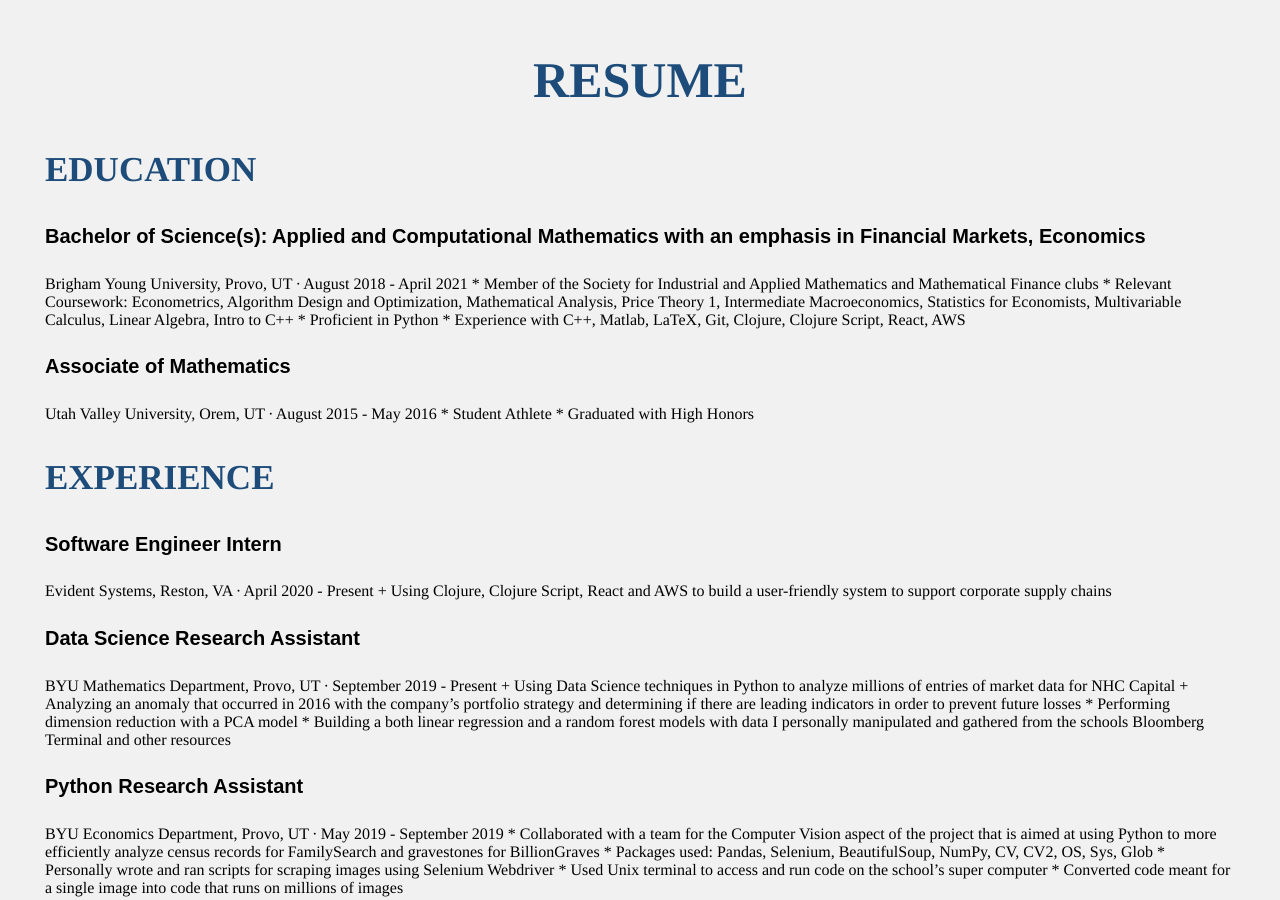
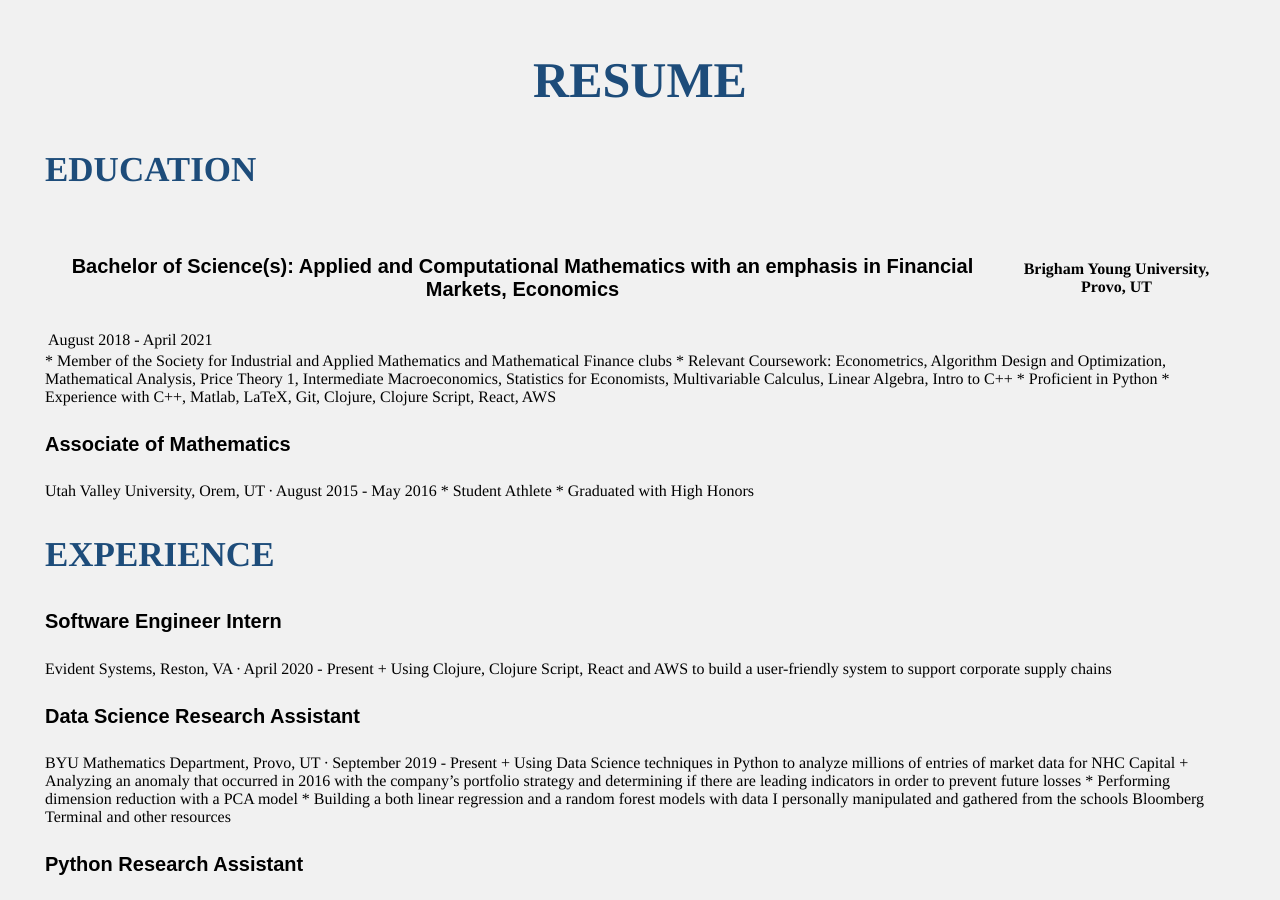
Before and after one commit to layniecalderwood/coryrhunter.com, a Jekyll site: the page built from index.md, in a window 1280 px wide and 900 px high, scrolled down 736 px. Built offline with Jekyll 4.4.1, drawn with Linux system fonts in a browser that asks for light colours; our own code applies the rules of GitHub Pages for plain Markdown files.

Commit message:
let's seeeee!

```diff
--- a/_layouts/default.html
+++ b/_layouts/default.html
@@ -290,9 +290,15 @@ article {
 
   <h3>EDUCATION</h3>
 
-  <h4> Bachelor of Science(s): Applied and Computational Mathematics with an emphasis in Financial Markets, Economics</h4>
-
-  Brigham Young University, Provo, UT ∙ August 2018 - April 2021
+  <table>
+  <tr>
+    <th><h4>Bachelor of Science(s): Applied and Computational Mathematics with an emphasis in Financial Markets, Economics</h4></th>
+    <th><strong>Brigham Young University, Provo, UT</strong></th>
+  </tr>
+  <tr>
+    <td>August 2018 - April 2021</td>
+  </tr>
+</table>
 
      * Member of the Society for Industrial and Applied Mathematics and Mathematical Finance clubs
      * Relevant Coursework: Econometrics, Algorithm Design and Optimization, Mathematical Analysis, Price Theory 1, Intermediate Macroeconomics, Statistics for Economists, Multivariable Calculus, Linear Algebra, Intro to C++
@@ -382,8 +388,7 @@ article {
   <div class="box">
         <img src="/img/Cory/rugby.jpg" alt="Utah Valley University" height="200" width="200">
   <div class="overlay">
-    <div class="text">Utah Valley </div>
-    <div class="text">University</div>
+    <div class="text">Utah Valley University</div>
   </div>
 </div>
 </div>
@@ -428,8 +433,7 @@ article {
   <div class="box">
         <img src="/img/Cory/iceland.jpg" alt="Reynisfjara, Iceland" height="200" width="200">
   <div class="overlay">
-    <div class="text">Svinafellsjokull,</div>
-      <div class="text">Iceland</div>
+    <div class="text">Svinafellsjokull, Iceland</div>
   </div>
 </div>
 </div>
@@ -447,8 +451,7 @@ article {
   <div class="box">
         <img src="/img/Cory/glacier.jpg" alt="Glacier National Park" height="200" width="200">
   <div class="overlay">
-    <div class="text">Glacier National</div>
-    <div class="text">Park</div>
+    <div class="text">Glacier National Park</div>
   </div>
 </div>
 </div>
```
